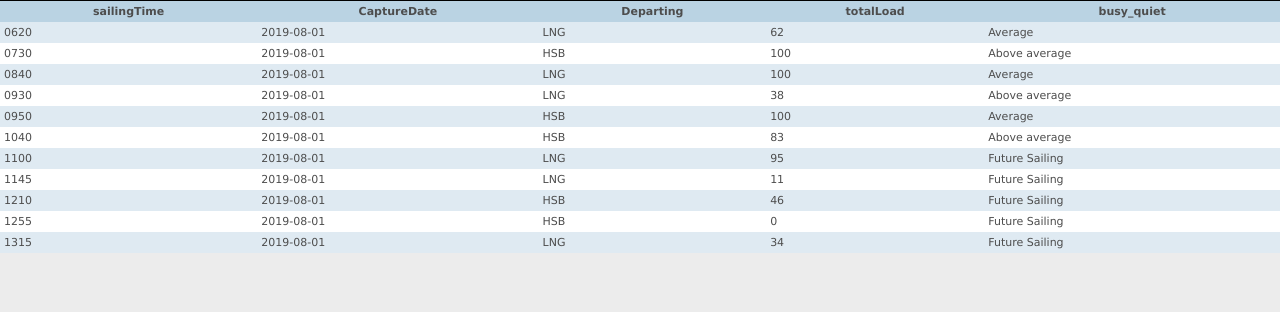
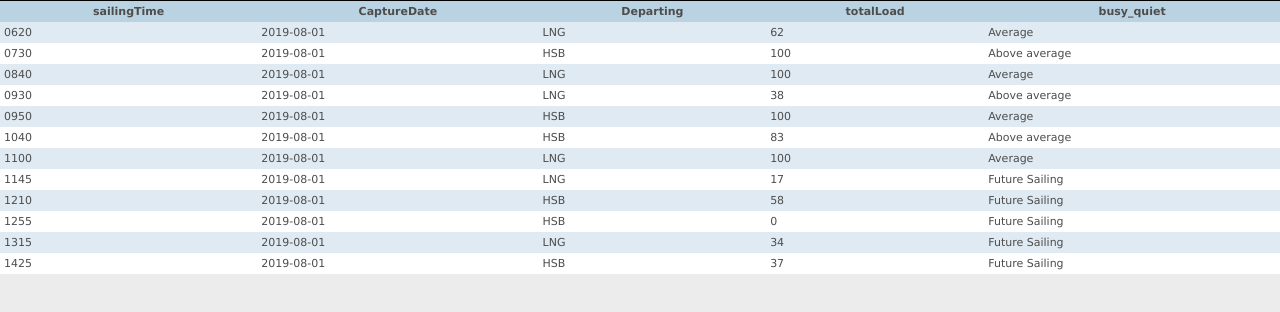
Before and after one commit to amjad-abdulaziz/alastairrough.github.com, a website: page sailingReport.html in a window 1280 px wide. Drawn offline with Linux system fonts and the light colour scheme.

Commit message:
output/Jan2.json

```diff
--- a/sailingReport.html
+++ b/sailingReport.html
@@ -1 +1 @@
-<html><head><link rel="stylesheet" type="text/css" href="sunshine.css"></head><body><table style="BORDER-TOP: #000 1px solid;font-size:11px" cellspacing="0" cellpadding="4" width="100%" border="0"><TR><TH>sailingTime</TH><TH>CaptureDate</TH><TH>Departing</TH><TH>totalLoad</TH><TH>busy_quiet</TH></TR><TR><TD>0620</TD><TD>2019-08-01</TD><TD>LNG</TD><TD>62</TD><TD>Average</TD></TR><TR><TD>0730</TD><TD>2019-08-01</TD><TD>HSB</TD><TD>100</TD><TD>Above average</TD></TR><TR><TD>0840</TD><TD>2019-08-01</TD><TD>LNG</TD><TD>100</TD><TD>Average</TD></TR><TR><TD>0930</TD><TD>2019-08-01</TD><TD>LNG</TD><TD>38</TD><TD>Above average</TD></TR><TR><TD>0950</TD><TD>2019-08-01</TD><TD>HSB</TD><TD>100</TD><TD>Average</TD></TR><TR><TD>1040</TD><TD>2019-08-01</TD><TD>HSB</TD><TD>83</TD><TD>Above average</TD></TR><TR><TD>1100</TD><TD>2019-08-01</TD><TD>LNG</TD><TD>95</TD><TD>Future Sailing</TD></TR><TR><TD>1145</TD><TD>2019-08-01</TD><TD>LNG</TD><TD>11</TD><TD>Future Sailing</TD></TR><TR><TD>1210</TD><TD>2019-08-01</TD><TD>HSB</TD><TD>46</TD><TD>Future Sailing</TD></TR><TR><TD>1255</TD><TD>2019-08-01</TD><TD>HSB</TD><TD>0</TD><TD>Future Sailing</TD></TR><TR><TD>1315</TD><TD>2019-08-01</TD><TD>LNG</TD><TD>34</TD><TD>Future Sailing</TD></TR></TABLE></body></html>
+<html><head><link rel="stylesheet" type="text/css" href="sunshine.css"></head><body><table style="BORDER-TOP: #000 1px solid;font-size:11px" cellspacing="0" cellpadding="4" width="100%" border="0"><TR><TH>sailingTime</TH><TH>CaptureDate</TH><TH>Departing</TH><TH>totalLoad</TH><TH>busy_quiet</TH></TR><TR><TD>0620</TD><TD>2019-08-01</TD><TD>LNG</TD><TD>62</TD><TD>Average</TD></TR><TR><TD>0730</TD><TD>2019-08-01</TD><TD>HSB</TD><TD>100</TD><TD>Above average</TD></TR><TR><TD>0840</TD><TD>2019-08-01</TD><TD>LNG</TD><TD>100</TD><TD>Average</TD></TR><TR><TD>0930</TD><TD>2019-08-01</TD><TD>LNG</TD><TD>38</TD><TD>Above average</TD></TR><TR><TD>0950</TD><TD>2019-08-01</TD><TD>HSB</TD><TD>100</TD><TD>Average</TD></TR><TR><TD>1040</TD><TD>2019-08-01</TD><TD>HSB</TD><TD>83</TD><TD>Above average</TD></TR><TR><TD>1100</TD><TD>2019-08-01</TD><TD>LNG</TD><TD>100</TD><TD>Average</TD></TR><TR><TD>1145</TD><TD>2019-08-01</TD><TD>LNG</TD><TD>17</TD><TD>Future Sailing</TD></TR><TR><TD>1210</TD><TD>2019-08-01</TD><TD>HSB</TD><TD>58</TD><TD>Future Sailing</TD></TR><TR><TD>1255</TD><TD>2019-08-01</TD><TD>HSB</TD><TD>0</TD><TD>Future Sailing</TD></TR><TR><TD>1315</TD><TD>2019-08-01</TD><TD>LNG</TD><TD>34</TD><TD>Future Sailing</TD></TR><TR><TD>1425</TD><TD>2019-08-01</TD><TD>HSB</TD><TD>37</TD><TD>Future Sailing</TD></TR></TABLE></body></html>
```
Also changed, not shown: output/Jan2.json.
